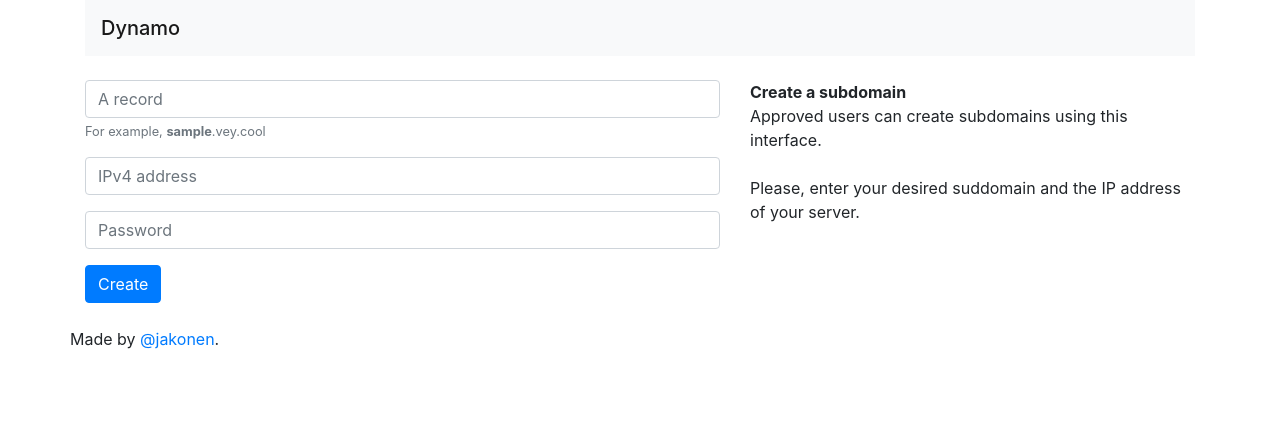
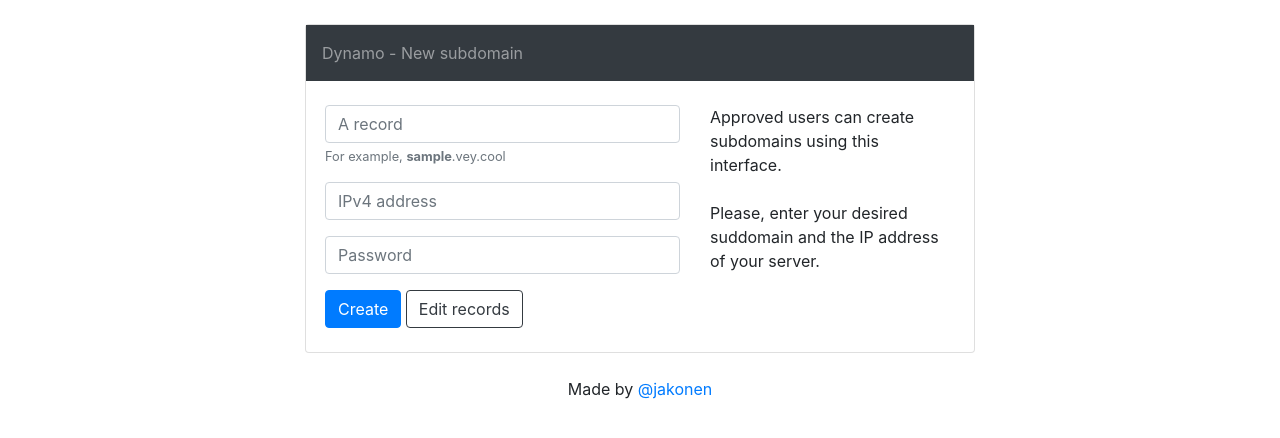
Before and after one commit to j4konen/dynamo, a Flask app: page / in a window 1280 px wide. Shown: the top 438 px of the page. Run offline with Flask 2, Linux system fonts and the light colour scheme; some libraries are stand-ins or nearby versions.

Commit message:
Start creating the record listing interface

```diff
--- a/main.py
+++ b/main.py
@@ -11,15 +11,15 @@ API_URL = "https://api.cloudflare.com/client/v4/zones/"
 TOKEN = os.getenv('DYNOPASS')
 DOMAIN = ".vey.cool"
 
+# Load env variables
+zone_id = os.getenv('CFZONE')
+api_key = os.getenv('CFAPI')
+auth_mail = os.getenv('CFEMAIL')
+
 
 # Sends a POST request to the DNS API
 # and calls it to create a new record
 def send_to_dns(sub_domain, ip):
-    # Load env variables
-    zone_id = os.getenv('CFZONE')
-    api_key = os.getenv('CFAPI')
-    auth_mail = os.getenv('CFEMAIL')
-
     # Define request parameters
     target = API_URL + zone_id + "/dns_records"
     request_json = '{"type": "A", "name": "' + sub_domain + DOMAIN + '", "content": "' + ip + '"}'
@@ -50,7 +50,7 @@ def index():
 
 
 # Record creation path
-@api.route('/create', methods=['GET', 'POST'])
+@api.route('/create_record', methods=['GET', 'POST'])
 def create_record():
     # Parse POST parameters
     data = json.loads(request.data)
--- a/static/main.js
+++ b/static/main.js
@@ -15,7 +15,7 @@ function sendData() {
   address.value = "";
 
 
-  httpMapDataAsync("/create", receiveResponse, data);
+  httpMapDataAsync("/create_record", receiveCreationResponse, data);
 }
 
 
@@ -36,7 +36,7 @@ function httpMapDataAsync(theUrl, callback, data = null){
 }
 
 
-function receiveResponse(response) {
+function receiveCreationResponse(response) {
 	var responseObj = JSON.parse(response);
 
 	if (responseObj["success"]) {
@@ -47,3 +47,11 @@ function receiveResponse(response) {
 	    document.getElementById("error-text").innerHTML = responseObj["body"];
 	}
 }
+
+
+function showEdit() {
+    var recordList = document.getElementById("recordList");
+    recordList.style.display = "block";
+
+    httpMapDataAsync("/fetch_records", receiveListingResponse, data);
+}
--- a/templates/index.html
+++ b/templates/index.html
@@ -5,11 +5,16 @@
     <link rel="stylesheet" href="https://stackpath.bootstrapcdn.com/bootstrap/4.3.1/css/bootstrap.min.css">
   </head>
   <body>
-    <div class="container">
-      <nav class="navbar navbar-expand-lg navbar-light bg-light">
-        <span class="navbar-brand mb-0 h1">Dynamo</span>
+  <br>
+    <div class="container" style="max-width:700px">
+      <div class="card">
+        <nav class="navbar navbar-expand-lg navbar-dark bg-dark">
+          <span class="navbar-text">
+            Dynamo - New subdomain
+          </span>
         </nav>
         <br>
+        <div class="container" style="max-width:660px">
           <div class="row">
             <div class="col-7">
               <div class="alert alert-success alert-dismissible" style="display:none" id="success-bar">
@@ -31,10 +36,10 @@
                 <input type="password" class="form-control" id="password" name="password" placeholder="Password">
               </div>
               <button onclick="sendData()" class="btn btn-primary">Create</button>
+              <button onclick="showEdit()" class="btn btn-outline-dark">Edit records</button>
             </div>
             <div class="col-5">
               <div class="card" style="border:0">
-            <strong>Create a subdomain</strong>
                 <p>
                   Approved users can create subdomains using this interface.
                   <br>
@@ -44,18 +49,31 @@
               </div>
             </div>
           </div>
+          <div class="row" style="display:none" id="recordList">
             <br>
+            <div class="col-12">
+              <ul class="list-group">
+                <li class="list-group-item">Cras justo odio</li>
+                <li class="list-group-item">Dapibus ac facilisis in</li>
+                <li class="list-group-item">Morbi leo risus</li>
+                <li class="list-group-item">Porta ac consectetur ac</li>
+                <li class="list-group-item">Vestibulum at eros</li>
+              </ul>
+            </div>
+          </div>
+        </div>
+        <br>
+      </div>
+    </div>
+    <br>
+    <footer class="mastfoot mt-auto">
+      <div class="inner text-center">
+        <p>Made by <a href="https://github.com/jakonen">@jakonen</a></p>
+      </div>
+    </footer>
     <script type="text/javascript" src="/static/main.js"></script>
     <script src="https://code.jquery.com/jquery-3.3.1.slim.min.js"></script>
     <script src="https://cdnjs.cloudflare.com/ajax/libs/popper.js/1.14.7/umd/popper.min.js"></script>
     <script src="https://stackpath.bootstrapcdn.com/bootstrap/4.3.1/js/bootstrap.min.js"></script>
-      <div class="row text-center">
-        <footer class="mastfoot mt-auto">
-          <div class="inner text-center">
-            <p>Made by <a href="https://github.com/jakonen">@jakonen</a>.</p>
-          </div>
-        </footer>
-      </div>
-    </div>
   </body>
 </html>
```
Lines whose indentation alone changed are shown as unchanged.
